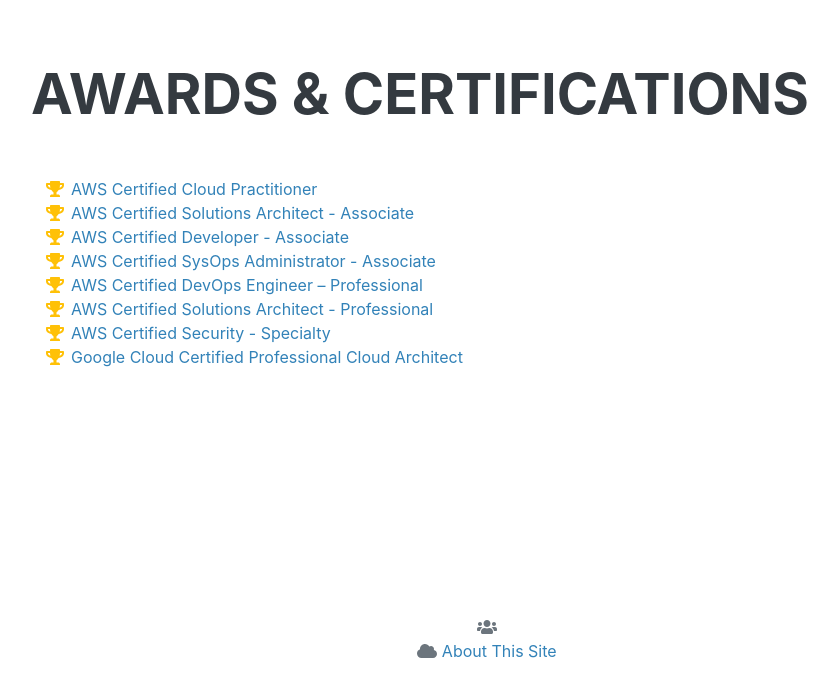
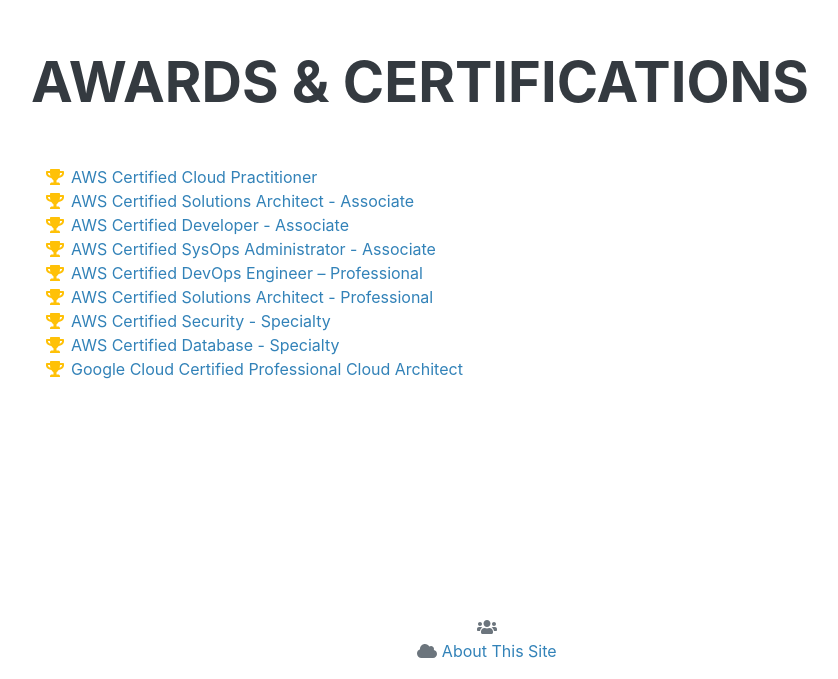
Before and after one commit to mplspunk/cloud-resume-front-end, a website: page index.html in a window 1280 px wide. Shown: the part 2588-3267 px from the top of the page, without its empty margins (289-1127 px from the left). Drawn offline with nearby package versions, Linux system fonts and the light colour scheme; no server answers; a web font is replaced by a local one.

Commit message:
Update index.html

```diff
--- a/index.html
+++ b/index.html
@@ -181,6 +181,10 @@
                         </li>
                         <li>
                             <span class="fa-li"><i class="fas fa-trophy text-warning"></i></span>
+                            <a href="https://www.credly.com/badges/f2b6119d-ab86-4d9d-820e-a69ab4917f18" target="_blank">AWS Certified Database - Specialty</a>
+                        </li>
+                        <li>
+                            <span class="fa-li"><i class="fas fa-trophy text-warning"></i></span>
                             <a href="https://www.credential.net/5ccf93bd-d9d9-4a20-b766-fcb6466b7457" target="_blank">Google Cloud Certified Professional Cloud Architect</a>
                         </li>
                     </ul>
```
